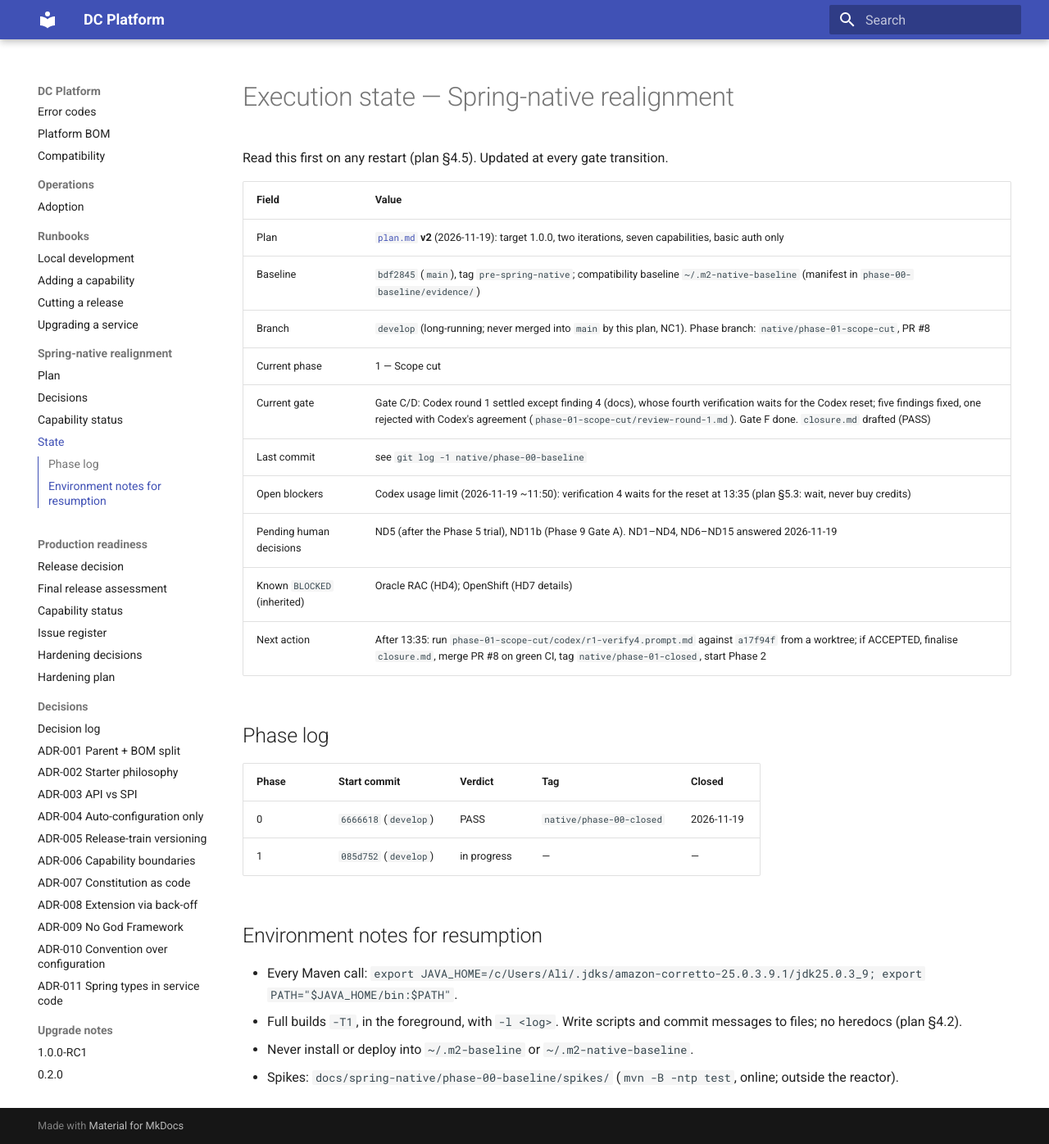
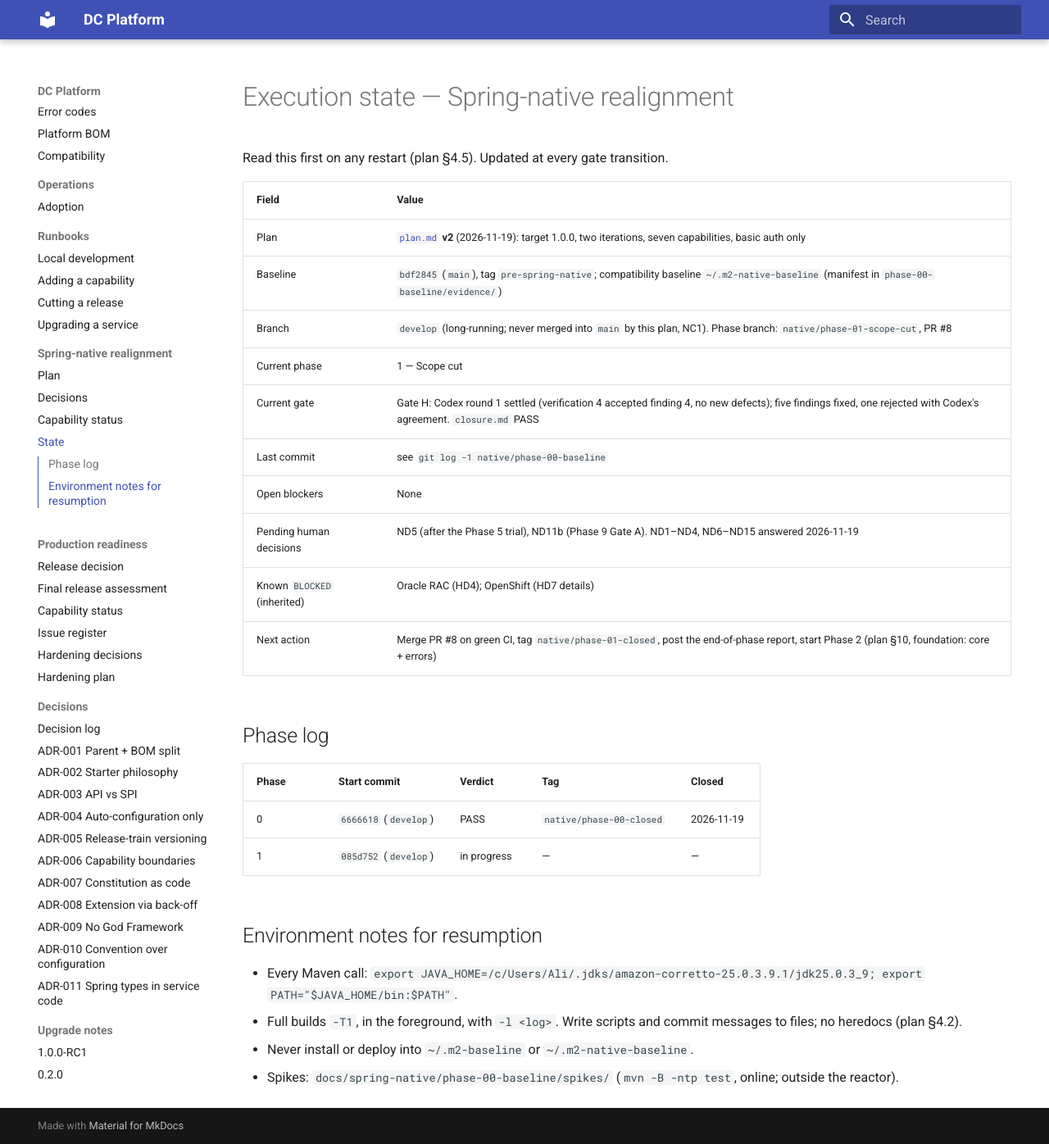
Before and after one commit to muhammadallee/dc-platform, an MkDocs documentation site: the page built from docs/spring-native/STATE.md, in a window 1280 px wide and 1396 px high. Shown: the whole window at 82% size. Built offline with MkDocs 1.6.1 and Material for MkDocs 9.7.7, drawn with Linux system fonts in a browser that asks for light colours.

Commit message:
docs(spring-native): phase 1 closure, Codex verification 4 accepted
Codex accepted finding 4 with no new defects; every round-1 finding is settled.

Co-Authored-By: Claude Opus 5.5 <noreply@anthropic.com>
Claude-Session: https://claude.ai/code/session_0131grQ6pUwFCGZox6ekZHiA

```diff
--- a/docs/spring-native/STATE.md
+++ b/docs/spring-native/STATE.md
@@ -8,12 +8,12 @@ Read this first on any restart (plan §4.5). Updated at every gate transition.
 | Baseline | `bdf2845` (`main`), tag `pre-spring-native`; compatibility baseline `~/.m2-native-baseline` (manifest in `phase-00-baseline/evidence/`) |
 | Branch | `develop` (long-running; never merged into `main` by this plan, NC1). Phase branch: `native/phase-01-scope-cut`, PR #8 |
 | Current phase | 1 — Scope cut |
-| Current gate | Gate C/D: Codex round 1 settled except finding 4 (docs), whose fourth verification waits for the Codex reset; five findings fixed, one rejected with Codex's agreement (`phase-01-scope-cut/review-round-1.md`). Gate F done. `closure.md` drafted (PASS) |
+| Current gate | Gate H: Codex round 1 settled (verification 4 accepted finding 4, no new defects); five findings fixed, one rejected with Codex's agreement. `closure.md` PASS |
 | Last commit | see `git log -1 native/phase-00-baseline` |
-| Open blockers | Codex usage limit (2026-11-19 ~11:50): verification 4 waits for the reset at 13:35 (plan §5.3: wait, never buy credits) |
+| Open blockers | None |
 | Pending human decisions | ND5 (after the Phase 5 trial), ND11b (Phase 9 Gate A). ND1–ND4, ND6–ND15 answered 2026-11-19 |
 | Known `BLOCKED` (inherited) | Oracle RAC (HD4); OpenShift (HD7 details) |
-| Next action | After 13:35: run `phase-01-scope-cut/codex/r1-verify4.prompt.md` against `a17f94f` from a worktree; if ACCEPTED, finalise `closure.md`, merge PR #8 on green CI, tag `native/phase-01-closed`, start Phase 2 |
+| Next action | Merge PR #8 on green CI, tag `native/phase-01-closed`, post the end-of-phase report, start Phase 2 (plan §10, foundation: core + errors) |
 
 ## Phase log
 
```
Also changed, not shown: docs/spring-native/phase-01-scope-cut/closure.md (added, +49 -0 lines), docs/spring-native/phase-01-scope-cut/codex/r1-verify4.out.md (added, +5 -0 lines), docs/spring-native/phase-01-scope-cut/review-round-1.md (+1 -1 lines).
